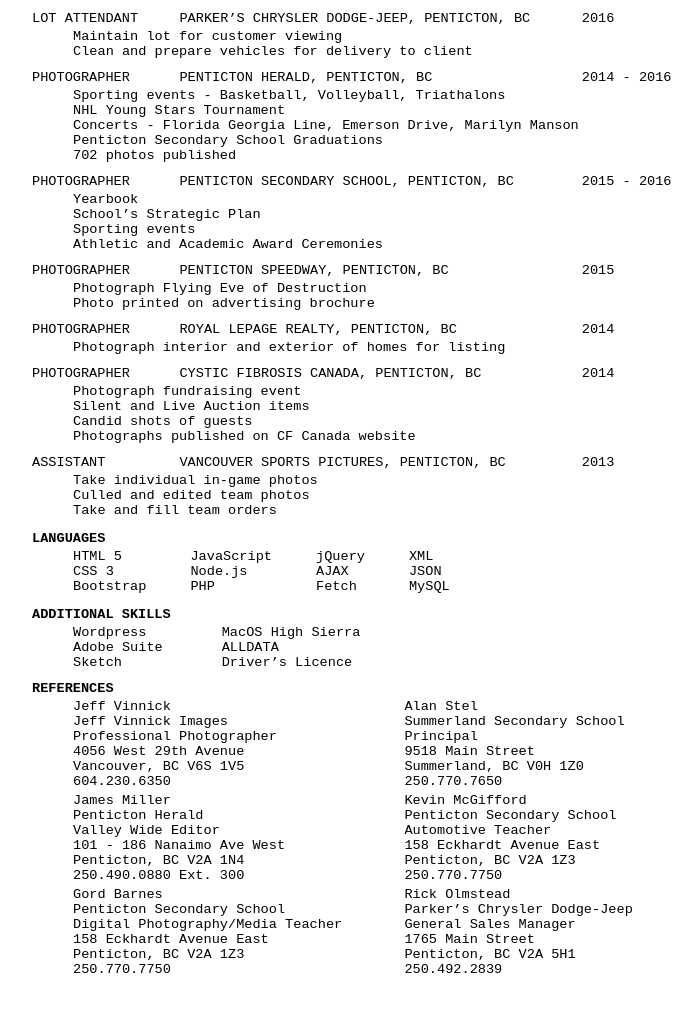
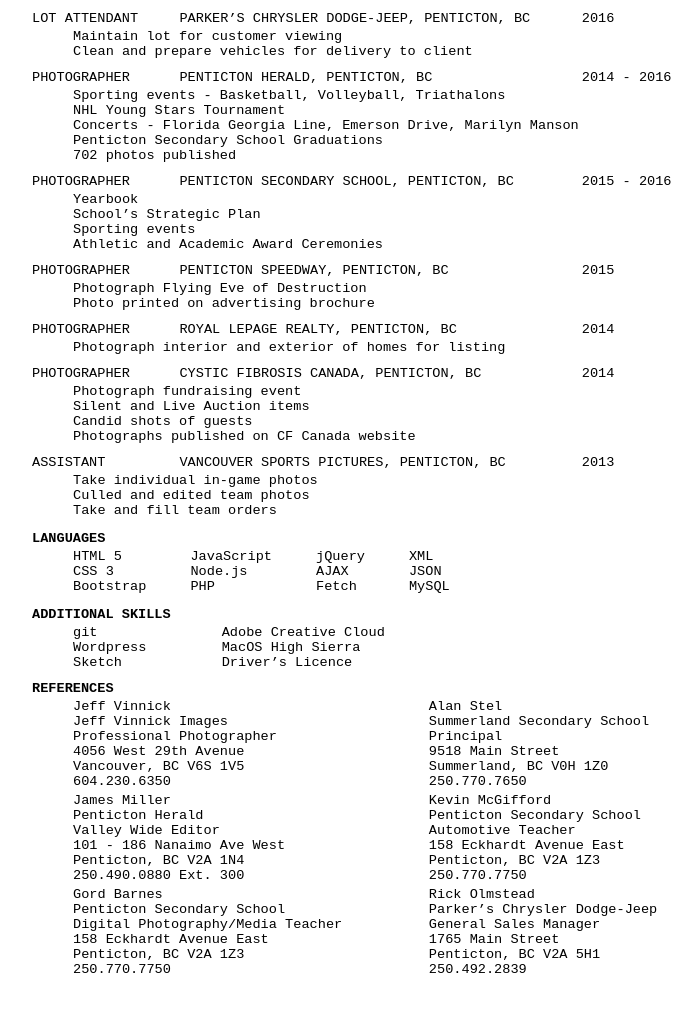
Before and after one commit to CampStove/parseit, a website: page public/resume.html in a window 1280 px wide. Shown: the part 374-1386 px from the top of the page, without its empty margins (25-713 px from the left). Drawn offline with Linux system fonts and the light colour scheme.

Commit message:
addition

```diff
--- a/public/resume.html
+++ b/public/resume.html
@@ -197,15 +197,15 @@
             <tr>
                 <td>
                     <ul>
+                        <li>git</li>
                         <li>Wordpress</li>
-                        <li>Adobe Suite</li>
                         <li>Sketch</li>
                     </ul>
                 </td>
                 <td>
                     <ul>
+                        <li>Adobe Creative Cloud</li>
                         <li>MacOS High Sierra</li>
-                        <li>ALLDATA</li>
                         <li>Driver’s Licence</li>
                     </ul>
                 </td>
```
